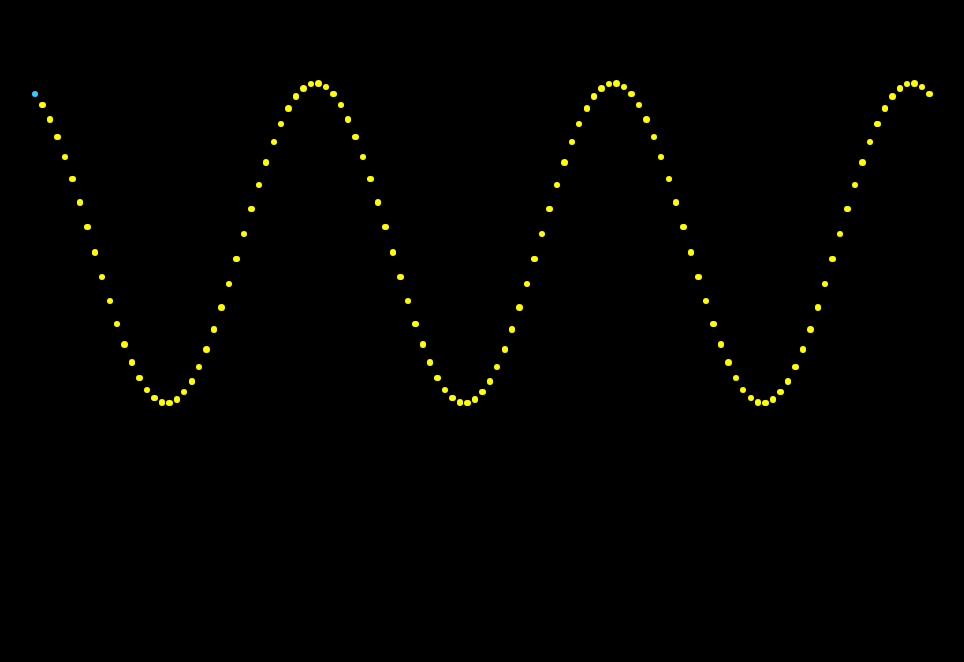
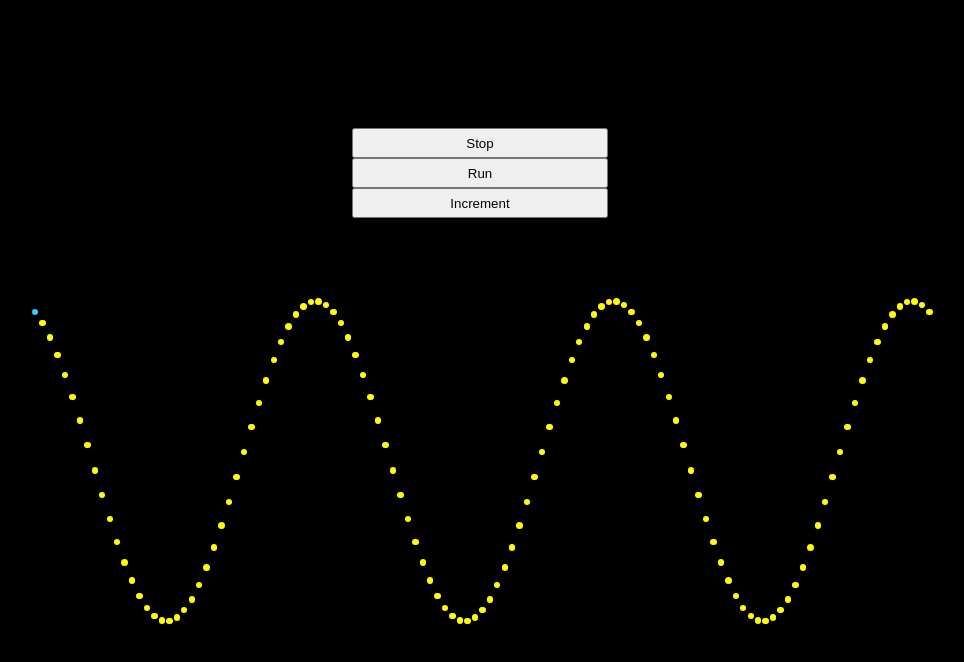
Before and after one commit to seansylee/waves-interference-animation, a React (Create React App) app: page / in a window 1280 px wide. Shown: the top 662 px of the page, without its empty margins (160-1124 px from the left). Built offline with nearby package versions, Linux system fonts and the light colour scheme.

Commit message:
Implement UI for stop,run,increment

```diff
--- a/src/components/SingleWave.js
+++ b/src/components/SingleWave.js
@@ -1,13 +1,18 @@
 import React, { Component } from 'react';
 
+const period = 40;
+const count = period * 3;
+const dx = (2*Math.PI / period);
+const amplitude = 20;
 
 class SingleWave extends Component {
 
   state = {
     'top':30,
-    ys:[],
+    fx:[],
     x: 1,
-    intervalId: null
+    intervalId: null,
+    pause: false
   }
 
   componentDidMount = () => {
@@ -20,38 +25,43 @@ class SingleWave extends Component {
   }
 
   animate = () => {
-    var period = 40;
-    var count = period * 3;
-    var dx = (2*Math.PI / period);
-    var amplitude = 20;
-    var intervalId = setInterval(function(){
-      this.setState({'ys':this.calc(dx, amplitude, count)});
+    if(this.state.intervalId){
+      clearInterval(this.state.intervalId);
+    }
+    this.setState({
+      intervalId: setInterval(function(){
+        this.setState({'fx':this.calculate(dx, amplitude, count)});
       }.bind(this),40)
-    this.setState({intervalId:intervalId});
+    })
   }
 
-  calc = (dx, amplitude, count) => {
-    var ys = [];
+  calculate = (dx, amplitude, count) => {
+    var fx = [];
     let x = this.state.x
     for (var i = 0; i <=count; i++){
-      ys.push(Math.sin(x) * amplitude);
+      console.log('from calculate', x)
+      fx.push(Math.sin(x) * amplitude);
       x += dx;
     }
-
-    // This might be the key to iteration!
     this.setState({
       x : x
     })
-    return ys;
+    return fx;
   }
 
   render(){
-    let { top, ys } = this.state;
+    let { top, fx } = this.state;
 
     return(
+      <div className="wave-container">
+        <div className="buttons-container">
+          <button onClick={()=>{clearInterval(this.state.intervalId)}}> Stop </button>
+          <button onClick={()=>{this.animate()}}> Run </button>
+          <button onClick={()=>{this.setState({'fx':this.calculate(dx, amplitude, count)})}}> Increment </button>
+        </div>
         <div className='loader'>
           {
-          ys.map(function(y, index){
+            fx.map(function(y, index){
               return (
                 <div>
                   <div style={{
@@ -63,6 +73,7 @@ class SingleWave extends Component {
             })
           }
         </div>
+      </div>
     )
 
   }
--- a/src/index.css
+++ b/src/index.css
@@ -32,3 +32,18 @@ body{
   border-radius: 100%;
 	position: absolute;
 }
+
+.wave-container{
+  margin-top: 10%;
+}
+
+.buttons-container{
+  display: flex;
+  flex-direction: column;
+  width: 20%;
+  margin: auto;
+}
+
+button{
+  height: 30px;
+}
```
Lines whose indentation alone changed are shown as unchanged.
